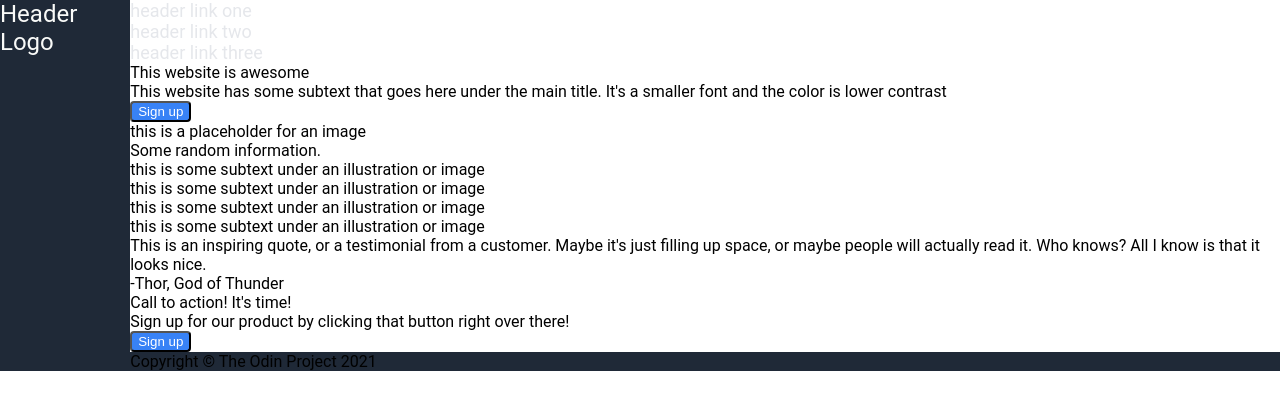
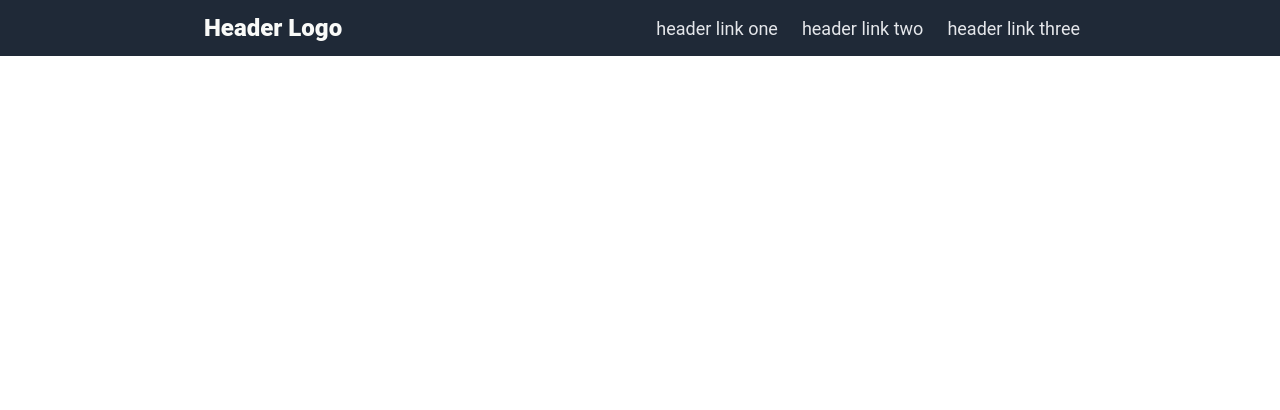
Before and after one commit to vazuqese/landing_page, a plain HTML site: page index.html in a window 1280 px wide. Drawn offline with Linux system fonts and the light colour scheme.

Commit message:
header logo only

```diff
--- a/index.html
+++ b/index.html
@@ -9,37 +9,12 @@
 </head>
 <body>
   <div class="header">
-    Header Logo
-    </div>
-    <div class="body">
-      <div class="header2">
-        <ul>
-          <li><a href="#">header link one</a></li>
-          <li><a href="#">header link two</a></li>
-          <li><a href="#">header link three</a></li>
-        </ul>
-        <div class="card">This website is awesome</div>
-        <div class="card">This website has some subtext that goes here under the main title. It's a smaller font and the color is lower contrast</div>
-        <button class="button1">Sign up</button>
-        <div class="card">this is a placeholder for an image</div>
-      </div>
-      <div class="container">
-        Some random information.
-        <div class="card">this is some subtext under an illustration or image</div>
-        <div class="card">this is some subtext under an illustration or image</div>
-        <div class="card">this is some subtext under an illustration or image</div>
-        <div class="card">this is some subtext under an illustration or image</div>
-    </div>
-    <div class="content">
-        This is an inspiring quote, or a testimonial from a customer. Maybe it's just filling up space, or maybe people will actually read it. Who knows? All I know is that it looks nice.
-    </div>
-    <div class="thor">-Thor, God of Thunder</div>
-    <div class="ad">Call to action! It's time!</div>
-    <div class="ad2">Sign up for our product by clicking that button right over there!</div>
-    <button class="button2">Sign up</button>
-    <div class="footer">
-        Copyright © The Odin Project 2021
-    </div>
+    <div class="logo">Header Logo</div>
+      <ul class="links">
+        <li><a href="#">header link one</a></li>
+        <li><a href="#">header link two</a></li>
+        <li><a href="#">header link three</a></li>
+      </ul>
     </div>
   </body>
 </html>
--- a/style.css
+++ b/style.css
@@ -1,32 +1,33 @@
 body {
+  margin: 0;
   font-family: 'Roboto', sans-serif;
-  margin: 0;
+}
+
+.header {
+  background: #1F2937;
+  padding: 10px 200px;
   display: flex;
+  align-items: center;
+  justify-content: space-between;
+}
+
+.logo {
+  font-size: 24px;
+  color: #F9FAF8;
+  padding: 4px;
+  font-weight: 900;
 }
 
 ul {
   list-style-type: none;
+  display: flex;
   margin: 0;
   padding: 0;
+  gap: 24px;
+  font-size: 18px;
 }
 
 a {
   text-decoration: none;
-  font-size: 18px;
   color: #E5E7EB;
 }
-
-.header, .footer {
-  background-color: #1F2937;
-}
-
-.header {
-  font-size: 24px;
-  color: #F9FAF8;
-}
-
-.button1, .button2 {
-  background-color: #3882F6;
-  color: white;
-  border-radius: 4px;
-}
```
